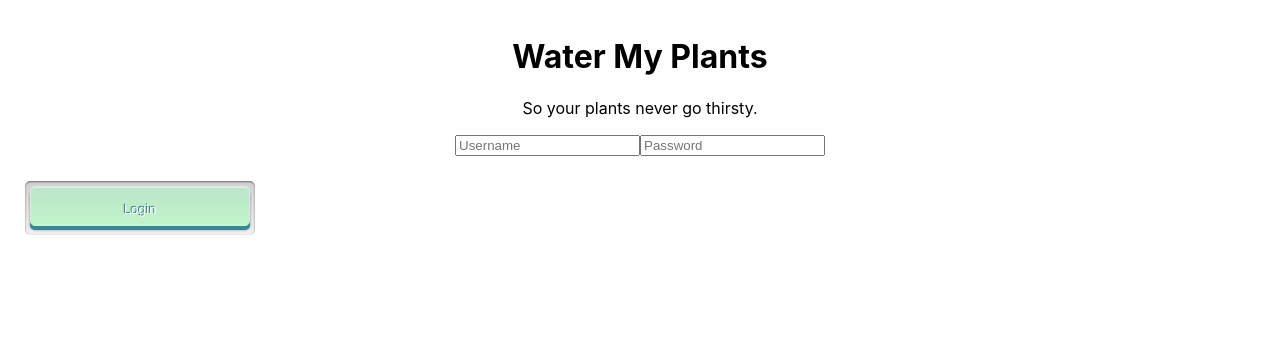
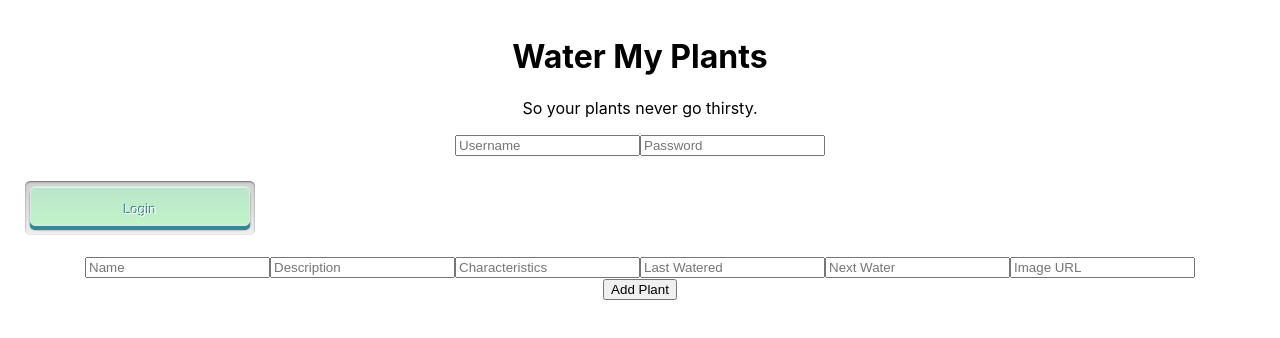
Before and after one commit to water-my-plants-app-2/WMP2-FE-1, a React (Create React App) app in the folder wmp2/: page /plant-form in a window 1280 px wide. Shown: the top 338 px of the page. Built offline with nearby package versions, Linux system fonts and the light colour scheme; no server answers.

Commit message:
pulling data from backend

```diff
--- a/wmp2/src/App.js
+++ b/wmp2/src/App.js
@@ -4,9 +4,11 @@ import './App.css';
 import authenticate from './components/Authenticate';
 import HomeView from './views/HomeView';
 import LoginView from './views/LoginView';
-
+import {Route} from 'react-router-dom';
 import {connect} from 'react-redux';
-import {testItem} from './store/actions/UserAction'
+import {testItem} from './store/actions/UserAction';
+import PlantListView from './views/PlantListView';
+import AddForm from './components/AddForm'
 
 class App extends Component {
   componentDidMount = () => this.props.testItem();
@@ -17,6 +19,14 @@ class App extends Component {
       <div className="App">
         <p>{message}</p>
         <Conditional />
+        <Route path="/plant-list" render={props => (
+          <PlantListView
+          {...props}
+          />
+        )} />
+         <Route exact path="/plant-form" render={props => (
+          <AddForm {...props} />
+        )}/>
       </div>
     );
   }
--- a/wmp2/src/components/AddForm.js
+++ b/wmp2/src/components/AddForm.js
@@ -54,6 +54,17 @@ class AddForm extends React.Component {
         this.setState({[e.target.name]: e.target.value});
     }
 
+    addPlant = e => {
+        e.preventDefault();
+        axios
+        .post('https://wmp2-back-end.herokuapp.com/api/plantsunp/4')
+        .then(res => {
+            this.setState({ friends: res.data });
+            this.props.history.push('/plant-list')
+        })
+        .catch(err => console.log(err));
+    }
+
     render(){
         return (
             <div>
@@ -65,6 +76,9 @@ class AddForm extends React.Component {
                     <input onChange={this.handleInputChange} placeholder="Next Water" value={this.state.nextWater} name="nextWater" />
                     <input onChange={this.handleInputChange} placeholder="Image URL" value={this.state.imageUrl} name="imageUrl" />
                 </form>
+                <button onClick={this.addPlant}>
+                    Add Plant
+                </button>
             </div>
         )
     }
--- a/wmp2/src/components/Home.js
+++ b/wmp2/src/components/Home.js
@@ -1,7 +1,8 @@
 import React from 'react';
 
 import Button from '@material-ui/core/Button';
-// import { Link } from 'react-router-dom';
+import { Link } from 'react-router-dom';
+import AddForm from './AddForm'
 
 function Home(props){
 
@@ -15,8 +16,10 @@ function Home(props){
         props.history.push(`/plant-form`);
     };
 
+
+
     return(
-        <div className="homeWrapper">
+        <div className="HomeContainer">
                 <h2>Plants Home Page</h2>
             <div>
                 Plants List
@@ -24,7 +27,7 @@ function Home(props){
             </div>
             <div>
                 Add a New Plant
-                <Button>Plant Form</Button>
+                <Link exact to={AddForm}>Plant Form</Link>
             </div>
         </div>
     );
--- a/wmp2/src/components/NavBar.js
+++ b/wmp2/src/components/NavBar.js
@@ -4,8 +4,8 @@ import { NavLink } from 'react-router-dom';
 function NavBar(props){
     return(
         <div>
-            <NavLink to="/">Check out the Plant List</NavLink>
-            <NavLink to="/">Add a Plant Here! Form</NavLink>
+            <NavLink to="/plant-list">Check out the Plant List</NavLink>
+            <NavLink to="/plant-form">Add a Plant Here! Form</NavLink>
             <NavLink to="/">Home</NavLink>
         </div>
     );
--- a/wmp2/src/views/PlantListView.js
+++ b/wmp2/src/views/PlantListView.js
@@ -8,22 +8,19 @@ class PlantListView extends React.Component{
             plants:[]
         }
     }
-
     componentDidMount(){
         axios
-        .get('https://wmp2-back-end.herokuapp.com/api/usersunp/')
+        .get('https://wmp2-back-end.herokuapp.com/api/usersunp/4/plants')
         .then(res =>{
             this.setState({plants:res.data})
         })
         .catch(err => err)
     }
-
     render(){
         return(
             <PlantList
                 plants={this.state.plants}
             />
-
         )
     }
 }
```
Also changed, not shown: wmp2/src/views/AddFormView.js (+8 -1 lines).
